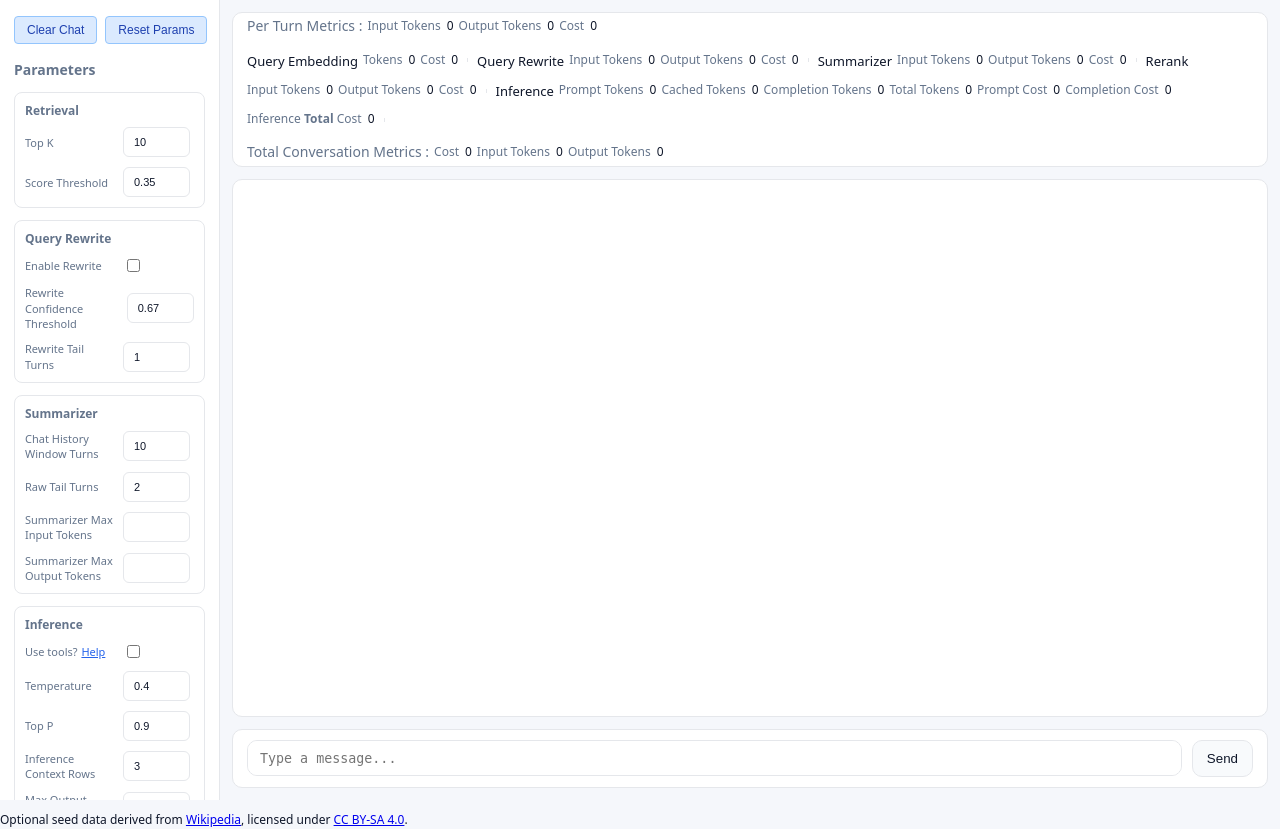
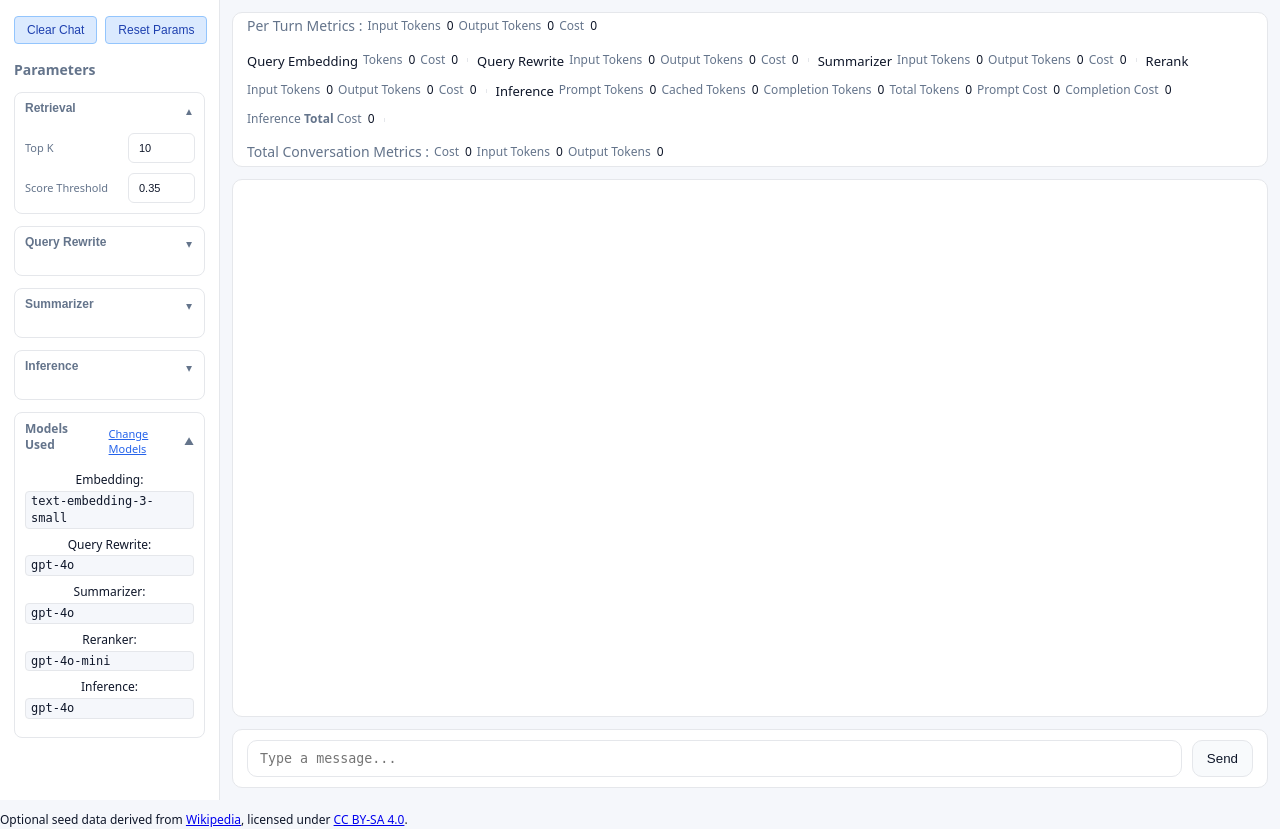
Before and after one commit to vrraj/chat-with-rag, a FastAPI app: page /chat.html in a window 1280 px wide. Run offline with FastAPI, Linux system fonts and the light colour scheme; data that the repository does not hold is empty; parts of the project's set-up code (start-up, migrations or seed data) failed here and were passed over.

Commit message:
chat interface - collapsible sections for parameters

```diff
--- a/frontend/chat.html
+++ b/frontend/chat.html
@@ -19,8 +19,12 @@
         <h2 class="section-title">Parameters</h2>
         <form id="params_form" autocomplete="off">
           <!-- Retrieval group -->
-          <div class="group-box ux-11px">
-            <div class="subsection-title">Retrieval</div>
+          <div class="group-box ux-11px collapsible-group" data-section="retrieval">
+            <button type="button" class="collapsible-header" aria-expanded="true" onclick="toggleCollapsible(this, event)">
+              <span class="subsection-title">Retrieval</span>
+              <span class="chevron" aria-hidden="true">▲</span>
+            </button>
+            <div class="collapsible-body">
               <div class="form-field">
                 <label for="top_k">Top K</label>
                 <input id="top_k" type="number" min="1" step="1" value="10" />
@@ -30,11 +34,14 @@
                 <input id="score_threshold" type="number" min="0" max="1" step="0.01" value="0.35" />
               </div>
             </div>
+          </div>
           <!-- Query Rewrite group -->
-          <div class="group-box ux-11px" id="query_rewrite_section" style="position:relative;">
-            <div class="rewrite-header" style="display:flex; align-items:center; gap:8px; justify-content:flex-start;">
-              <div class="subsection-title" style="margin-right:6px;">Query Rewrite</div>
-            </div>
+          <div class="group-box ux-11px collapsible-group is-collapsed" id="query_rewrite_section" style="position:relative;">
+            <button type="button" class="collapsible-header" aria-expanded="false" onclick="toggleCollapsible(this, event)">
+              <span class="subsection-title" style="margin-right:6px;">Query Rewrite</span>
+              <span class="chevron" aria-hidden="true">▲</span>
+            </button>
+            <div class="collapsible-body">
               <div class="form-field">
                 <label for="enable_query_rewrite">Enable Rewrite</label>
                 <input id="enable_query_rewrite" type="checkbox" />
@@ -58,9 +65,14 @@
                 <input id="rewrite_tail_turns" type="number" min="0" step="1" value="1" />
               </div>
             </div>
+          </div>
           <!-- Summarizer group -->
-          <div class="group-box ux-11px">
-            <div class="subsection-title">Summarizer</div>
+          <div class="group-box ux-11px collapsible-group is-collapsed">
+            <button type="button" class="collapsible-header" aria-expanded="false" onclick="toggleCollapsible(this, event)">
+              <span class="subsection-title">Summarizer</span>
+              <span class="chevron" aria-hidden="true">▲</span>
+            </button>
+            <div class="collapsible-body">
               <div class="form-field">
                 <label for="chat_history_window_turns">Chat History Window Turns</label>
                 <input id="chat_history_window_turns" type="number" min="0" step="1" value="10" />
@@ -78,11 +90,16 @@
                 <input id="summarizer_max_output_tokens" type="number" min="0" step="1" />
               </div>
             </div>
+          </div>
 
 
           <!-- Inference group -->
-          <div class="group-box ux-11px">
-            <div class="subsection-title">Inference</div>
+          <div class="group-box ux-11px collapsible-group is-collapsed">
+            <button type="button" class="collapsible-header" aria-expanded="false" onclick="toggleCollapsible(this, event)">
+              <span class="subsection-title">Inference</span>
+              <span class="chevron" aria-hidden="true">▲</span>
+            </button>
+            <div class="collapsible-body">
               <div class="form-field field-row" style="position: relative;">
                 <label for="use_tools">
                   Use tools?
@@ -109,13 +126,15 @@
                 <input id="max_output_tokens" type="number" min="1" step="1" value="300" />
               </div>
             </div>
+          </div>
 
           <!-- Buttons moved to top of sidebar -->
 
           <!-- Models Information -->
-          <div class="group-box ux-11px" id="models_section">
-            <div class="subsection-title models-header">
-              Models Used
+          <div class="group-box ux-11px collapsible-group" id="models_section">
+            <div class="collapsible-header models-header" tabindex="0" aria-expanded="true" role="button" onclick="toggleCollapsible(this, event)">
+              <span class="subsection-title">Models Used</span>
+              <span style="flex:1 1 auto"></span>
               <a
                 id="change_models_btn"
                 href="#"
@@ -125,7 +144,9 @@
               >
                 Change Models
               </a>
+              <span class="chevron" aria-hidden="true">▲</span>
             </div>
+            <div class="collapsible-body">
               <div class="form-field model-row">
                 <span class="model-label">Embedding:</span>
                 <div id="model_embedding" class="model-value" style="width:100%">text-embedding-3-small</div>
@@ -145,6 +166,7 @@
               <div class="form-field model-row">
                 <span class="model-label">Inference:</span>
                 <div id="model_inference" class="model-value" style="width:100%">gpt-4o</div>
+              </div>
             </div>
           </div>
           <!-- Note: Controls are inert in this phase (no backend). -->
@@ -296,6 +318,26 @@
     </div>
 
     <script src="static/chat.js"></script>
+    <script>
+      function toggleCollapsible(el, evt) {
+        try {
+          if (!el) return;
+          if (evt) {
+            const target = evt.target;
+            // Do not intercept clicks on nested interactive controls like Change Models or help links
+            if (target && (target.closest('.link-button') || target.closest('a.help-link'))) {
+              return;
+            }
+          }
+          const group = el.closest('.collapsible-group');
+          if (!group) return;
+          const collapsed = group.classList.toggle('is-collapsed');
+          el.setAttribute('aria-expanded', collapsed ? 'false' : 'true');
+        } catch (e) {
+          console.debug('Failed to toggle collapsible group', e);
+        }
+      }
+    </script>
   <footer class="text-center text-xs text-gray-500 mt-8">
     <p>
       Optional seed data derived from
--- a/frontend/static/chat.css
+++ b/frontend/static/chat.css
@@ -41,6 +41,39 @@ body {
   border: 1px solid var(--border);
   border-radius: 8px;
   background: var(--surface);
+}
+.collapsible-group {
+  padding-top: 6px;
+}
+.collapsible-header {
+  width: 100%;
+  display: flex;
+  align-items: center;
+  justify-content: space-between;
+  gap: 6px;
+  padding: 2px 0 8px;
+  background: transparent;
+  border: none;
+  cursor: pointer;
+}
+.collapsible-header:focus-visible {
+  outline: 2px solid var(--accent);
+  outline-offset: 2px;
+}
+.collapsible-body {
+  margin-top: 2px;
+}
+.collapsible-group.is-collapsed .collapsible-body {
+  display: none;
+}
+.collapsible-header .chevron {
+  margin-left: auto;
+  font-size: 10px;
+  color: var(--muted);
+  transition: transform 0.15s ease;
+}
+.collapsible-group.is-collapsed .collapsible-header .chevron {
+  transform: rotate(180deg);
 }
 .subsection-title {
   margin: 0 0 8px;
--- a/frontend/static/chat.js
+++ b/frontend/static/chat.js
@@ -1064,6 +1064,127 @@
             } else {
               el.value = String(cfg[cfgKey]);
             }
+  }
+  // Also close/clear any open stage streams for the old conversation
+  try {
+    if (window.__STAGE_STREAMS && window.__STAGE_STREAMS.size) {
+      window.__STAGE_STREAMS.forEach((es) => { try { es.close(); } catch (_) {} });
+      window.__STAGE_STREAMS.clear();
+    }
+  } catch (_) {}
+
+  // Clear server-side summaries for this conversation and rotate a new conversation_id
+  try {
+    const currentId = getConversationId();
+    // Best-effort: call backend to clear this conversation's summaries (non-breaking if endpoint missing)
+    fetch('/chat/clear', {
+      method: 'POST',
+      headers: { 'Content-Type': 'application/json' },
+      body: JSON.stringify({ conversation_id: currentId })
+    }).catch(() => {});
+  } catch (_) {}
+
+  // Generate a new conversation id for the next conversation
+  try { regenerateConversationId(); } catch (_) {}
+});
+
+}
+
+// Reset Parameters: re-fetch defaults from backend and apply to the form
+const resetParamsBtn = qs('#reset_params_btn');
+if (resetParamsBtn) {
+resetParamsBtn.addEventListener('click', async () => {
+  const original = resetParamsBtn.textContent;
+  resetParamsBtn.disabled = true;
+  resetParamsBtn.textContent = 'Resetting…';
+  try {
+    await loadModelConfig();
+    resetParamsBtn.textContent = 'Parameters Reset';
+  } catch (e) {
+    console.error('Failed to reset parameters', e);
+    resetParamsBtn.textContent = 'Reset failed';
+  } finally {
+    setTimeout(() => { resetParamsBtn.textContent = original; resetParamsBtn.disabled = false; }, 1000);
+  }
+});
+}
+
+// Fetch and display model configuration from backend
+async function loadModelConfig() {
+try {
+  // Initialize with all values as null - will be updated from API
+  const modelConfig = {
+    embedding_model: null,
+    re_ranker_model: null,
+    query_rewrite_model: null,
+    summarizer_model: null,
+    inference_model: null
+  };
+
+  // Try to fetch from API
+  try {
+    const response = await fetch('/api/config');
+    if (response.ok) {
+      const config = await response.json();
+      // Only update with values that exist in the response
+      Object.keys(modelConfig).forEach(key => {
+        if (config[key] !== undefined && config[key] !== null) {
+          modelConfig[key] = config[key];
+        }
+      });
+    }
+  } catch (error) {
+    console.error('Error loading model config:', error);
+  }
+
+  // Update the UI with the model information
+  const modelElements = {
+    'model_embedding': modelConfig.embedding_model,
+    'model_reranker': modelConfig.re_ranker_model,
+    'model_query_rewrite': modelConfig.query_rewrite_model,
+    'model_summarizer': modelConfig.summarizer_model,
+    'model_inference': modelConfig.inference_model
+  };
+
+  // Update the UI, showing 'Not Found' for any null/undefined values
+  Object.entries(modelElements).forEach(([id, value]) => {
+    const element = document.getElementById(id);
+    if (element) {
+      element.textContent = value !== null && value !== undefined ? value : 'Not Found';
+    }
+  });
+
+  // Also try to populate parameter defaults for the form fields if provided
+  try {
+    const response = await fetch('/api/config');
+    if (response.ok) {
+      const cfg = await response.json();
+      // Map config keys to form element IDs
+      const mapping = {
+        score_threshold: 'score_threshold',
+        top_k: 'top_k',
+        summarizer_max_input_tokens: 'summarizer_max_input_tokens',
+        summarizer_max_output_tokens: 'summarizer_max_output_tokens',
+        inference_temperature: 'temperature',
+        inference_top_p: 'top_p',
+        inference_context_rows: 'inference_context_rows',
+        chat_history_window_turns: 'chat_history_window_turns',
+        raw_tail_turns: 'raw_tail_turns',
+        max_inference_output_tokens: 'max_output_tokens',
+        enable_tools: 'use_tools',
+        enable_query_rewrite: 'enable_query_rewrite',
+        rewrite_confidence_threshold: 'rewrite_confidence_threshold',
+        rewrite_tail_turns: 'rewrite_tail_turns'
+      };
+      Object.entries(mapping).forEach(([cfgKey, elId]) => {
+        if (cfg[cfgKey] === undefined) return;
+        const el = document.getElementById(elId);
+        if (!el) return;
+        if (el.type === 'checkbox') {
+          el.checked = !!cfg[cfgKey];
+        } else {
+          el.value = String(cfg[cfgKey]);
+        }
       });
     }
   } catch (err) {
@@ -1109,15 +1230,7 @@
 } catch (_) {}
 }
 
-  // Trigger on unload paths
-  window.addEventListener('beforeunload', _clearServerSummariesOnUnload);
-  document.addEventListener('visibilitychange', () => {
-    try {
-      if (document.visibilityState === 'hidden') _clearServerSummariesOnUnload();
-    } catch (_) {}
-  });
-
-  // Add a minimal metrics-subsection-title override (only margin-top)
+// Minor visual tweak: metrics subsection titles
 document.addEventListener('DOMContentLoaded', () => {
 try {
   document.querySelectorAll('.metrics-subsection-title').forEach(el => {
@@ -1125,6 +1238,48 @@
   });
 } catch (e) {
   console.debug('Failed to apply metrics-subsection-title styles', e);
+}
+});
+
+// Initialize collapsible parameter groups in the sidebar
+document.addEventListener('DOMContentLoaded', () => {
+try {
+  const groups = document.querySelectorAll('.collapsible-group');
+  if (!groups || !groups.length) return;
+
+  groups.forEach(group => {
+    const header = group.querySelector('.collapsible-header');
+    if (!header) return;
+
+    const isButtonHeader = header.tagName === 'BUTTON';
+    const toggle = (evt) => {
+      if (evt) {
+        const target = evt.target;
+        // Do not intercept clicks on nested interactive controls like Change Models or help links
+        if (target && (target.closest('.link-button') || target.closest('a.help-link'))) {
+          return;
+        }
+      }
+      const collapsed = group.classList.toggle('is-collapsed');
+      const expanded = !collapsed;
+      header.setAttribute('aria-expanded', expanded ? 'true' : 'false');
+    };
+
+    if (isButtonHeader) {
+      header.addEventListener('click', toggle);
+    } else {
+      // For non-button headers (e.g., Models Used), make them clickable and keyboard-accessible
+      header.addEventListener('click', toggle);
+      header.addEventListener('keydown', (e) => {
+        if (e.key === 'Enter' || e.key === ' ') {
+          e.preventDefault();
+          toggle(e);
+        }
+      });
+    }
+  });
+} catch (e) {
+  console.debug('Failed to initialize collapsible parameter groups', e);
 }
 });
 
@@ -1138,14 +1293,21 @@ window.addEventListener('beforeunload', () => {
 } catch (_) {}
 });
 
-})();
-
 // Global map of active stage streams (per queryId)
 window.__STAGE_STREAMS = window.__STAGE_STREAMS || new Map();
 // Lightweight stage streaming integration (additive UI) using the existing Thinking bubble
 function setupStageStreaming(queryId, bubbleEl) {
 if (!queryId) return;
 // If a stream already exists for this query, close it first (safety)
+try {
+  const prev = window.__STAGE_STREAMS.get(queryId);
+  if (prev && typeof prev.close === 'function') prev.close();
+  window.__STAGE_STREAMS.delete(queryId);
+} catch (_) {}
+try {
+  const es = new EventSource(`/chat/stream/stages?query_id=${encodeURIComponent(queryId)}`);
+  // Track this stream instance by queryId
+  window.__STAGE_STREAMS.set(queryId, es);
   try {
     const prev = window.__STAGE_STREAMS.get(queryId);
     if (prev && typeof prev.close === 'function') prev.close();
```
Lines whose indentation alone changed are shown as unchanged.
